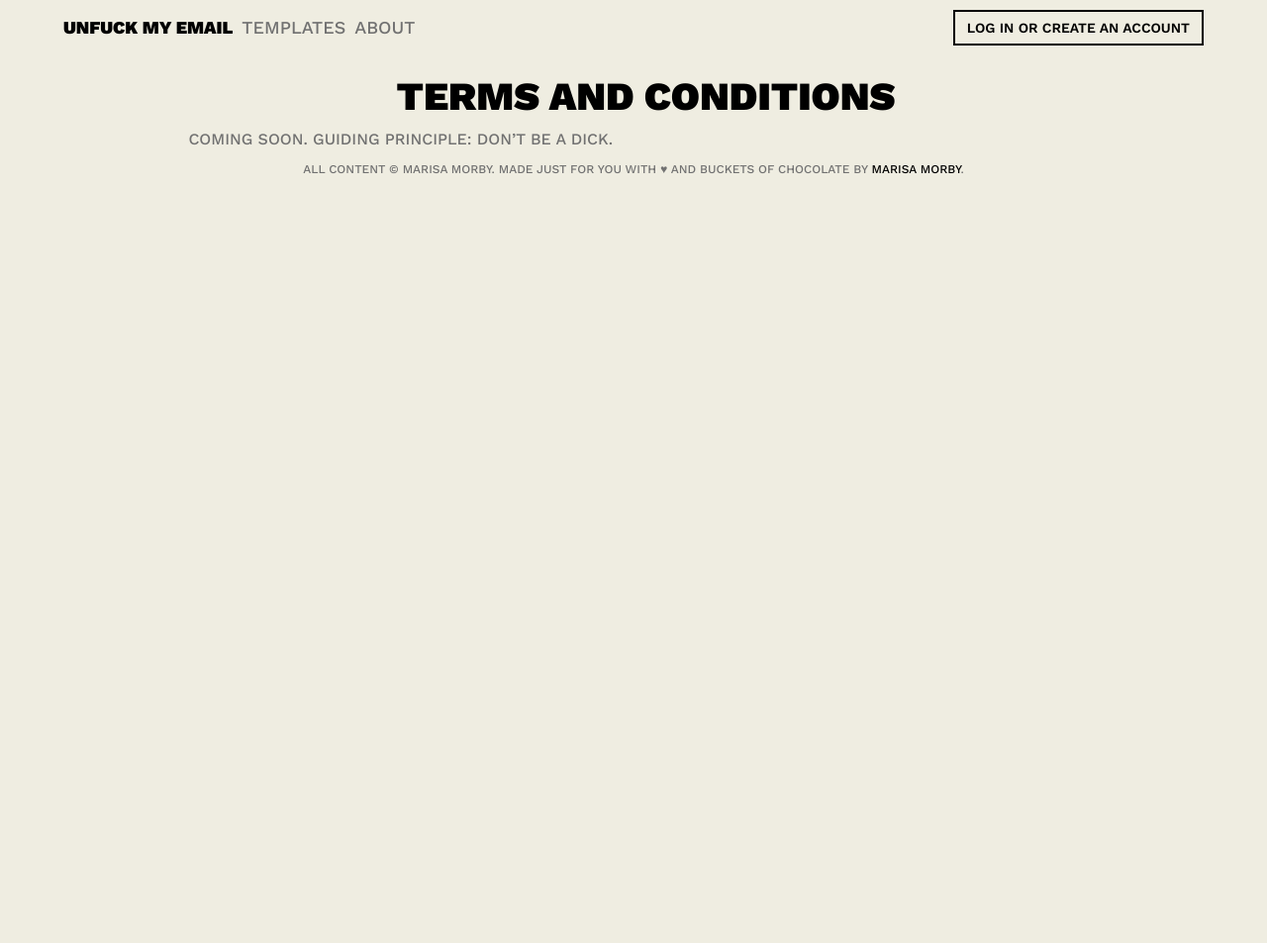
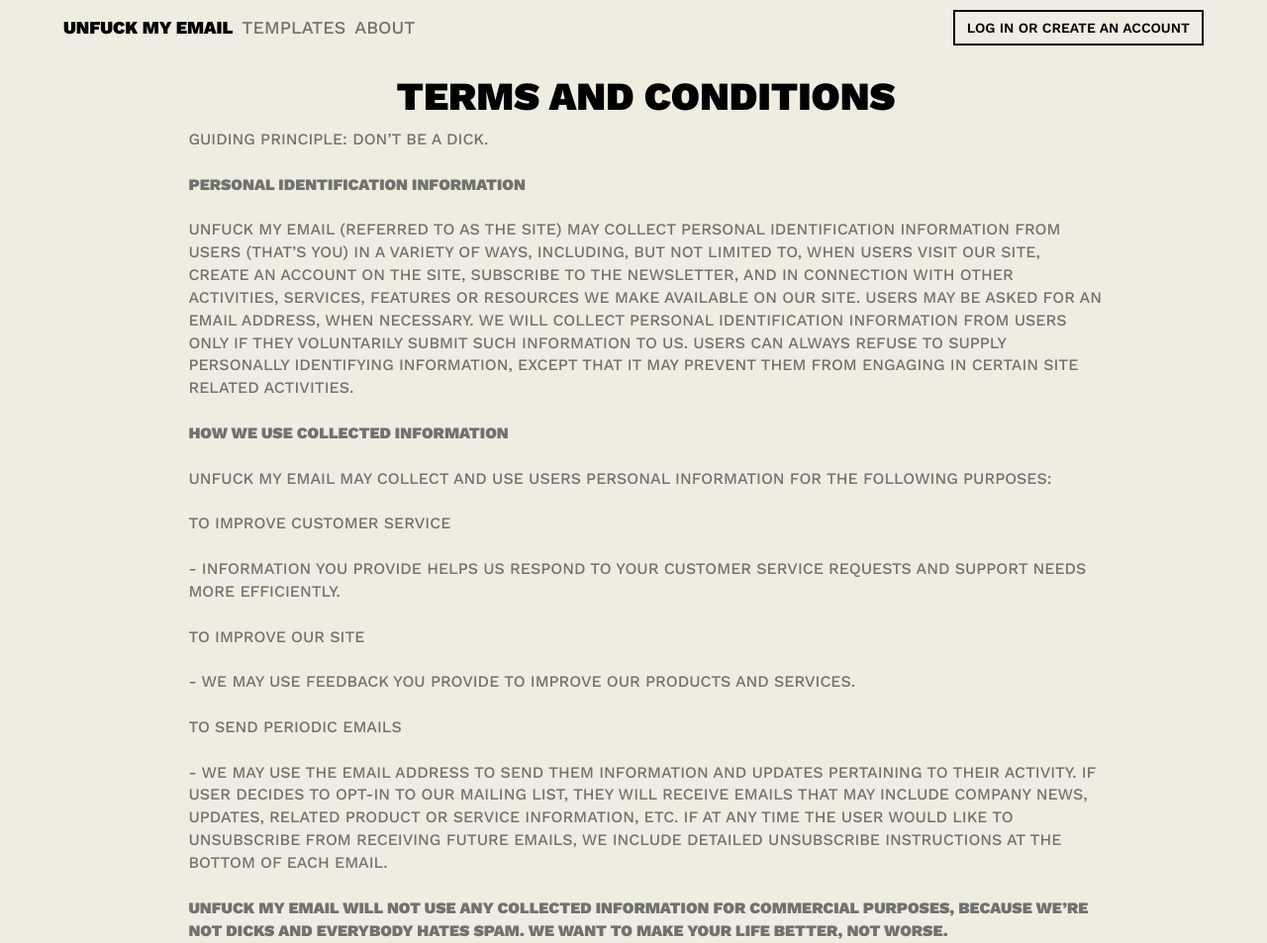
Before and after one commit to marisamorby/Unfuck-My-Email, a website: page terms.html in a window 1280 px wide. Shown: the top 953 px of the page at 99% size. Before the commit the page ends 800 px from the top, so only its background shows below. Drawn offline with nearby package versions, Linux system fonts and the light colour scheme; some packages are replaced by stand-ins of ours; no server answers; a script that the page names is missing.

Commit message:
Add terms and conditions page

```diff
--- a/terms.html
+++ b/terms.html
@@ -59,7 +59,29 @@
         <div class="row">
             <div class="col-md-10 col-md-offset-1">
                 <p>
-                    Coming soon. Guiding principle: don’t be a dick.
+                    Guiding principle: don’t be a dick.<br>
+                    <br>
+                    <strong>Personal identification information</strong><br>
+                    <br>
+                    Unfuck My Email (referred to as the Site) may collect personal identification information from Users (that’s you) in a variety of ways, including, but not limited to, when Users visit our site, create an account on the site, subscribe to the newsletter, and in connection with other activities, services, features or resources we make available on our Site. Users may be asked for an email address, when necessary. We will collect personal identification information from Users only if they voluntarily submit such information to us. Users can always refuse to supply personally identifying information, except that it may prevent them from engaging in certain Site related activities.<br>
+                    <br>
+                    <strong>How we use collected information</strong><br>
+                    <br>
+                    Unfuck My Email may collect and use Users personal information for the following purposes:<br>
+                    <br>
+                    To improve customer service<br>
+                    <br>
+                    - Information you provide helps us respond to your customer service requests and support needs more efficiently.<br>
+                    <br>
+                    To improve our Site<br>
+                    <br>
+                    - We may use feedback you provide to improve our products and services.<br>
+                    <br>
+                    To send periodic emails<br>
+                    <br>
+                    - We may use the email address to send them information and updates pertaining to their activity. If User decides to opt-in to our mailing list, they will receive emails that may include company news, updates, related product or service information, etc. If at any time the User would like to unsubscribe from receiving future emails, we include detailed unsubscribe instructions at the bottom of each email.<br>
+                    <br>
+                    <strong>Unfuck My Email will not use any collected information for commercial purposes, because we’re not dicks and everybody hates SPAM. We want to make your life better, not worse.</strong><br>
                 </p>
             </div>
         </div>
```
